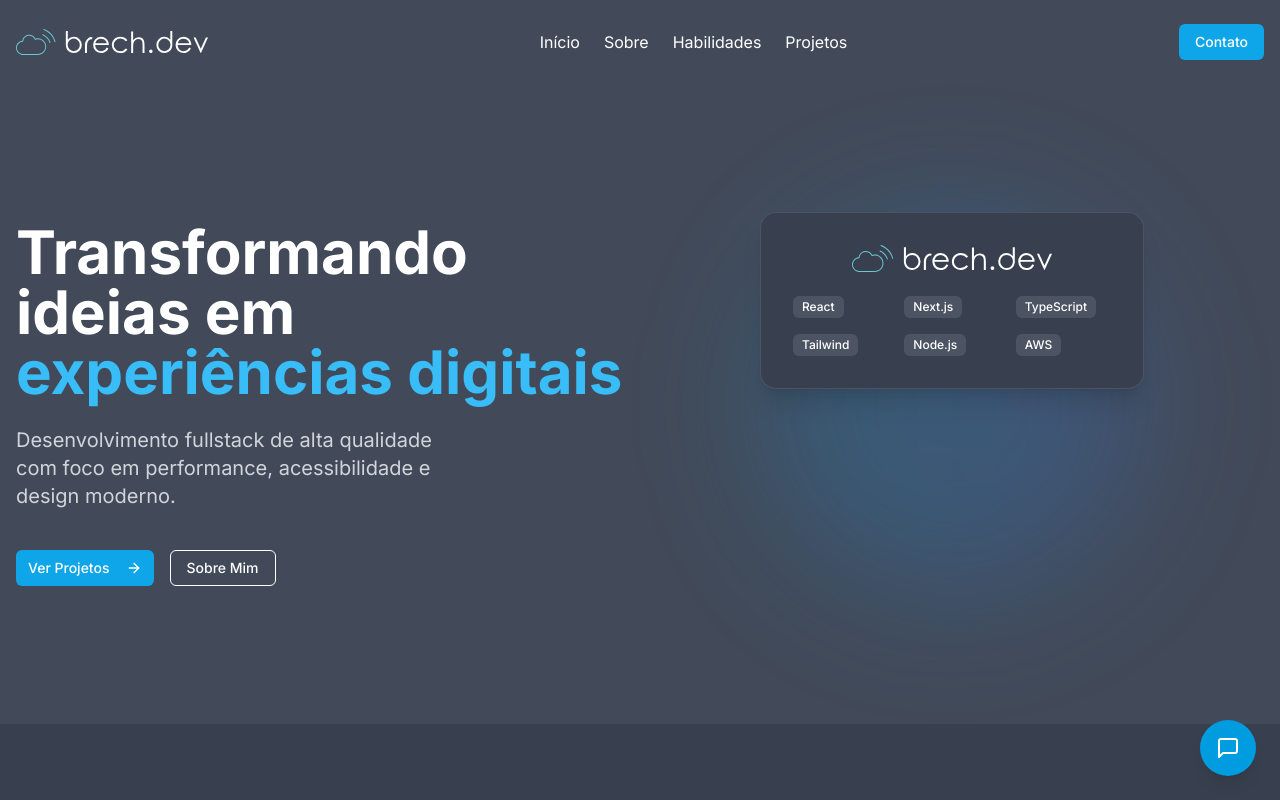
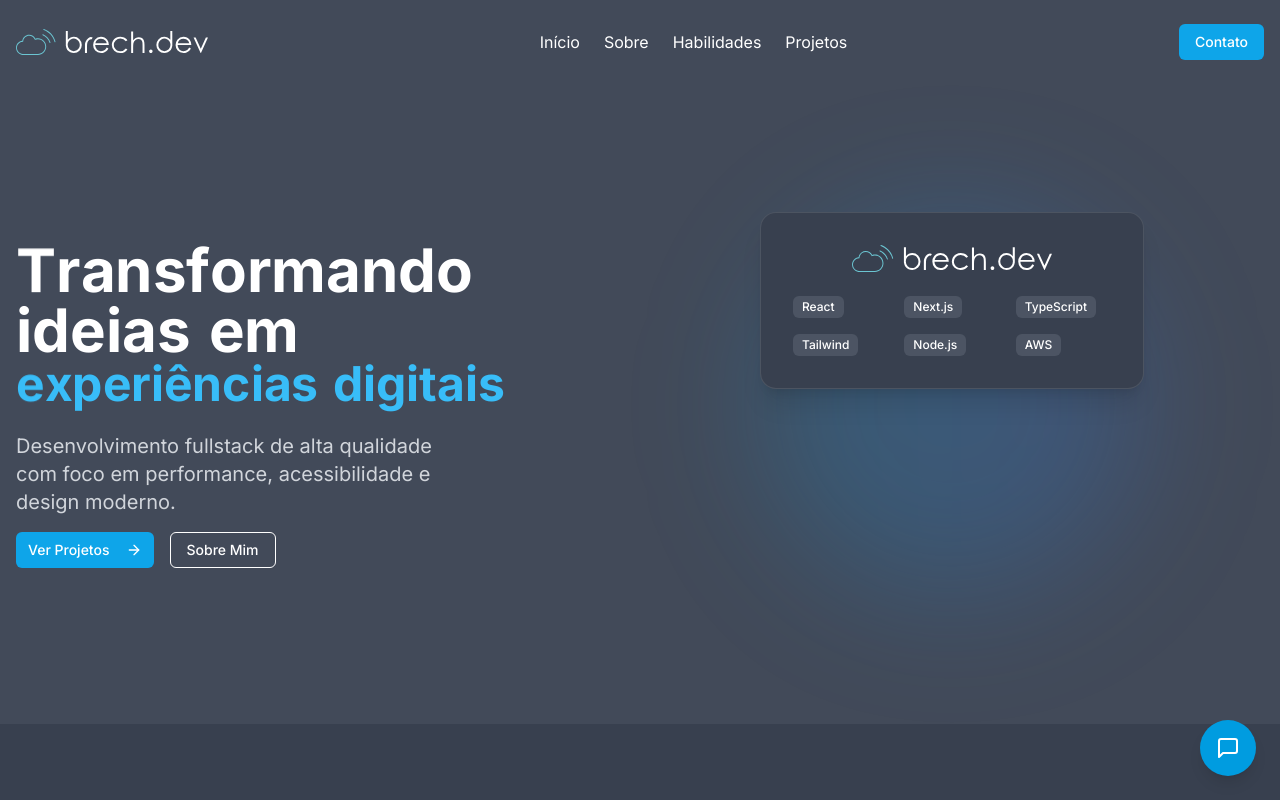
Before and after one commit to brunnorech/portifolio, a Next.js app: page / in a window 1280 px wide. Shown: the top 800 px of the page. Built offline with nearby package versions, Linux system fonts and the light colour scheme.

Commit message:
feat: add animations

```diff
--- a/package.json
+++ b/package.json
@@ -14,14 +14,15 @@
     "@radix-ui/react-dialog": "^1.1.6",
     "@radix-ui/react-navigation-menu": "^1.2.5",
     "@radix-ui/react-slot": "^1.1.2",
+    "@react-spring/web": "^9.7.5",
     "class-variance-authority": "^0.7.1",
     "clsx": "^2.1.1",
     "lucide-react": "^0.477.0",
     "next": "15.2.0",
     "next-themes": "^0.4.6",
     "nodemailer": "^6.10.0",
-    "react": "^19.0.0",
-    "react-dom": "^19.0.0",
+    "react": "^18.3.1",
+    "react-dom": "^18.3.1",
     "sonner": "^2.0.1",
     "tailwind-merge": "^3.0.2",
     "uuid": "^11.1.0"
--- a/src/app/page.tsx
+++ b/src/app/page.tsx
@@ -20,6 +20,8 @@ import {
 import dynamic from "next/dynamic";
 import ProjectExperience from "./components/project-experience";
 import { useRef } from "react";
+import SplitText from "../components/ui/splitted-text";
+import FadeContent from "../components/ui/fade-content";
 const Footer = dynamic(() => import("./components/footer"), { ssr: false });
 const Chatbot = dynamic(() => import("./components/chat-bot"), { ssr: false });
 
@@ -104,13 +106,31 @@ export default function Home() {
         className="container mx-auto px-4 py-20 md:py-32 flex flex-col md:flex-row items-center"
       >
         <div className="md:w-1/2 space-y-6">
-          <h1 className="text-4xl md:text-6xl font-bold text-white leading-tight">
-            Transformando ideias em{" "}
-            <span className="text-sky-400">experiências digitais</span>
-          </h1>
+          <SplitText
+            text="Transformando ideias em "
+            className="text-4xl md:text-6xl font-bold text-white"
+            delay={50}
+            animationFrom={{ opacity: 0, transform: "translate3d(0,50px,0)" }}
+            animationTo={{ opacity: 1, transform: "translate3d(0,0,0)" }}
+            threshold={0.2}
+            rootMargin="-50px"
+          />
+          <SplitText
+            text="experiências digitais"
+            className="text-4xl md:text-5xl text- text-sky-400 font-bold"
+            delay={50}
+            animationFrom={{
+              opacity: 0,
+              transform: "translate3d(0,50px,0)",
+            }}
+            animationTo={{ opacity: 1, transform: "translate3d(0,0,0)" }}
+            threshold={0.2}
+            rootMargin=""
+          />
+          <FadeContent duration={1000} easing="ease-out" initialOpacity={0.5}>
             <p className="text-gray-300 text-lg md:text-xl max-w-md">
-            Desenvolvimento fullstack de alta qualidade com foco em performance,
-            acessibilidade e design moderno.
+              Desenvolvimento fullstack de alta qualidade com foco em
+              performance, acessibilidade e design moderno.
             </p>
             <div className="flex space-x-4 pt-4">
               <a href="#projetos">
@@ -127,7 +147,9 @@ export default function Home() {
                 </Button>
               </a>
             </div>
+          </FadeContent>
         </div>
+
         <div className="md:w-1/2 mt-12 md:mt-0 flex justify-center">
           <div className="relative w-80 h-80 md:w-96 md:h-96">
             <div className="absolute inset-0 bg-gradient-to-r from-sky-500/20 to-blue-500/20 rounded-full blur-3xl"></div>
@@ -162,6 +184,7 @@ export default function Home() {
         </div>
       </section>
 
+      <FadeContent duration={1000} easing="ease-out" initialOpacity={0.5}>
         <section id="sobre" className="bg-[rgb(56,64,79)] py-20">
           <div className="container mx-auto px-4">
             <div className="text-center mb-16">
@@ -205,9 +228,10 @@ export default function Home() {
                 </p>
                 <p className="text-gray-300">
                   Especializado em React, Next.js e TypeScript, tenho trabalhado
-                com empresas de diversos segmentos para transformar suas visões
-                em realidade digital. Minha abordagem combina princípios sólidos
-                de design com as melhores práticas de desenvolvimento.
+                  com empresas de diversos segmentos para transformar suas
+                  visões em realidade digital. Minha abordagem combina
+                  princípios sólidos de design com as melhores práticas de
+                  desenvolvimento.
                 </p>
 
                 <div className="grid grid-cols-2 gap-4 pt-4">
@@ -229,7 +253,9 @@ export default function Home() {
                     </div>
                     <div>
                       <h4 className="text-white font-medium">Arquitetura</h4>
-                    <p className="text-gray-400 text-sm">Soluções escaláveis</p>
+                      <p className="text-gray-400 text-sm">
+                        Soluções escaláveis
+                      </p>
                     </div>
                   </div>
 
@@ -261,7 +287,9 @@ export default function Home() {
             </div>
           </div>
         </section>
+      </FadeContent>
 
+      <FadeContent duration={500} easing="ease-in-out" initialOpacity={0.5}>
         <section id="habilidades" className="py-20 bg-[rgb(66,74,89)]">
           <div className="container mx-auto px-4">
             <div className="text-center mb-16">
@@ -272,8 +300,8 @@ export default function Home() {
                 Tecnologias e <span className="text-sky-400">Ferramentas</span>
               </h2>
               <p className="text-gray-300 mt-4 max-w-2xl mx-auto">
-              Domínio das tecnologias mais recentes para criar experiências web
-              modernas e eficientes
+                Domínio das tecnologias mais recentes para criar experiências
+                web modernas e eficientes
               </p>
             </div>
 
@@ -297,7 +325,9 @@ export default function Home() {
                   className="bg-[rgb(56,64,79)] border-none shadow-lg"
                 >
                   <CardContent className="p-6">
-                  <h3 className="text-white font-medium mb-3">{skill.name}</h3>
+                    <h3 className="text-white font-medium mb-3">
+                      {skill.name}
+                    </h3>
                     <div className="w-full bg-gray-700 rounded-full h-2.5">
                       <div
                         className="bg-gradient-to-r from-sky-500 to-sky-400 h-2.5 rounded-full"
@@ -313,6 +343,7 @@ export default function Home() {
             </div>
           </div>
         </section>
+      </FadeContent>
 
       <section id="projetos" className="py-20 bg-[rgb(56,64,79)]">
         <div className="container mx-auto px-4">
@@ -333,6 +364,7 @@ export default function Home() {
         </div>
       </section>
 
+      <FadeContent duration={1000} easing="ease-out" initialOpacity={0.5}>
         <section className="py-20 bg-[rgb(66,74,89)]">
           <div className="container mx-auto px-4">
             <div className="text-center mb-16">
@@ -404,7 +436,9 @@ export default function Home() {
             </div>
           </div>
         </section>
+      </FadeContent>
 
+      <FadeContent duration={1000} easing="ease-out" initialOpacity={0.5}>
         <section id="contato" className="py-20 bg-[rgb(56,64,79)]">
           <div className="container mx-auto px-4">
             <div className="flex flex-col lg:flex-row gap-12">
@@ -542,6 +576,7 @@ export default function Home() {
             </div>
           </div>
         </section>
+      </FadeContent>
 
       <footer className="bg-[rgb(46,54,69)] py-12">
         <div className="container mx-auto px-4">
--- /dev/null
+++ b/src/components/ui/animated-content.tsx
@@ -0,0 +1,81 @@
+import { useRef, useEffect, useState, ReactNode } from "react";
+import { useSpring, animated, SpringConfig } from "@react-spring/web";
+
+interface AnimatedContentProps {
+  children: ReactNode;
+  distance?: number;
+  direction?: "vertical" | "horizontal";
+  reverse?: boolean;
+  config?: SpringConfig;
+  initialOpacity?: number;
+  animateOpacity?: boolean;
+  scale?: number;
+  threshold?: number;
+  delay?: number;
+}
+
+const AnimatedContent: React.FC<AnimatedContentProps> = ({
+  children,
+  distance = 100,
+  direction = "vertical",
+  reverse = false,
+  config = { tension: 50, friction: 25 },
+  initialOpacity = 0,
+  animateOpacity = true,
+  scale = 1,
+  threshold = 0.1,
+  delay = 0,
+}) => {
+  const [inView, setInView] = useState(false);
+  const ref = useRef<HTMLDivElement | null>(null);
+
+  useEffect(() => {
+    const element = ref.current;
+    if (!element) return;
+
+    const observer = new IntersectionObserver(
+      ([entry]) => {
+        if (entry.isIntersecting) {
+          observer.unobserve(element);
+          setTimeout(() => {
+            setInView(true);
+          }, delay);
+        }
+      },
+      { threshold }
+    );
+
+    observer.observe(element);
+
+    return () => observer.disconnect();
+  }, [threshold, delay]);
+
+  const directions: Record<"vertical" | "horizontal", string> = {
+    vertical: "Y",
+    horizontal: "X",
+  };
+
+  const springProps = useSpring({
+    from: {
+      transform: `translate${directions[direction]}(${
+        reverse ? `-${distance}px` : `${distance}px`
+      }) scale(${scale})`,
+      opacity: animateOpacity ? initialOpacity : 1,
+    },
+    to: inView
+      ? {
+          transform: `translate${directions[direction]}(0px) scale(1)`,
+          opacity: 1,
+        }
+      : undefined,
+    config,
+  });
+
+  return (
+    <animated.div ref={ref} style={springProps}>
+      {children}
+    </animated.div>
+  );
+};
+
+export default AnimatedContent;
--- /dev/null
+++ b/src/components/ui/fade-content.tsx
@@ -0,0 +1,63 @@
+import { useRef, useEffect, useState, ReactNode } from "react";
+
+interface FadeContentProps {
+  children: ReactNode;
+  blur?: boolean;
+  duration?: number;
+  easing?: string;
+  delay?: number;
+  threshold?: number;
+  initialOpacity?: number;
+  className?: string;
+}
+
+const FadeContent: React.FC<FadeContentProps> = ({
+  children,
+  blur = false,
+  duration = 1000,
+  easing = "ease-out",
+  delay = 0,
+  threshold = 0.1,
+  initialOpacity = 0,
+  className = "",
+}) => {
+  const [inView, setInView] = useState(false);
+  const ref = useRef<HTMLDivElement | null>(null);
+
+  useEffect(() => {
+    const element = ref.current;
+    if (!element) return;
+
+    const observer = new IntersectionObserver(
+      ([entry]) => {
+        if (entry.isIntersecting) {
+          observer.unobserve(element);
+          setTimeout(() => {
+            setInView(true);
+          }, delay);
+        }
+      },
+      { threshold }
+    );
+
+    observer.observe(element);
+
+    return () => observer.disconnect();
+  }, [threshold, delay]);
+
+  return (
+    <div
+      ref={ref}
+      className={className}
+      style={{
+        opacity: inView ? 1 : initialOpacity,
+        transition: `opacity ${duration}ms ${easing}, filter ${duration}ms ${easing}`,
+        filter: blur ? (inView ? "blur(0px)" : "blur(10px)") : "none",
+      }}
+    >
+      {children}
+    </div>
+  );
+};
+
+export default FadeContent;
--- /dev/null
+++ b/src/components/ui/splitted-text.tsx
@@ -0,0 +1,120 @@
+import { useSprings, animated } from "@react-spring/web";
+import { useEffect, useRef, useState } from "react";
+
+interface SplitTextProps {
+  text?: string;
+  className?: string;
+  delay?: number;
+  animationFrom?: { opacity: number; transform: string };
+  animationTo?: { opacity: number; transform: string };
+  easing?: (t: number) => number;
+  threshold?: number;
+  rootMargin?: string;
+  textAlign?: "left" | "right" | "center" | "justify" | "initial" | "inherit";
+  onLetterAnimationComplete?: () => void;
+}
+
+const SplitText: React.FC<SplitTextProps> = ({
+  text = "",
+  className = "",
+  delay = 100,
+  animationFrom = { opacity: 0, transform: "translate3d(0,40px,0)" },
+  animationTo = { opacity: 1, transform: "translate3d(0,0,0)" },
+  easing = (t: number) => t,
+  threshold = 0.1,
+  rootMargin = "-100px",
+  textAlign = "center",
+  onLetterAnimationComplete,
+}) => {
+  const words = text.split(" ").map((word) => word.split(""));
+  const letters = words.flat();
+  const [inView, setInView] = useState(false);
+  const ref = useRef<HTMLParagraphElement>(null);
+  const animatedCount = useRef(0);
+
+  useEffect(() => {
+    const observer = new IntersectionObserver(
+      ([entry]) => {
+        if (entry.isIntersecting) {
+          setInView(true);
+          if (ref.current) {
+            observer.unobserve(ref.current);
+          }
+        }
+      },
+      { threshold, rootMargin }
+    );
+
+    if (ref.current) {
+      observer.observe(ref.current);
+    }
+
+    return () => observer.disconnect();
+  }, [threshold, rootMargin]);
+
+  const springs = useSprings(
+    letters.length,
+    letters.map((_, i) => ({
+      from: animationFrom,
+      to: inView
+        ? async (next: (props: any) => Promise<void>) => {
+            await next(animationTo);
+            animatedCount.current += 1;
+            if (
+              animatedCount.current === letters.length &&
+              onLetterAnimationComplete
+            ) {
+              onLetterAnimationComplete();
+            }
+          }
+        : animationFrom,
+      delay: i * delay,
+      config: { easing },
+    }))
+  );
+
+  return (
+    <p
+      ref={ref}
+      className={`split-parent ${className}`}
+      style={{
+        textAlign,
+        overflow: "hidden",
+        display: "inline",
+        whiteSpace: "normal",
+        wordWrap: "break-word",
+      }}
+    >
+      {words.map((word, wordIndex) => (
+        <span
+          key={wordIndex}
+          style={{ display: "inline-block", whiteSpace: "nowrap" }}
+        >
+          {word.map((letter, letterIndex) => {
+            const index =
+              words.slice(0, wordIndex).reduce((acc, w) => acc + w.length, 0) +
+              letterIndex;
+
+            return (
+              <animated.span
+                key={index}
+                style={{
+                  ...springs[index],
+                  display: "inline-block",
+                  willChange: "transform, opacity",
+                }}
+              >
+                {letter}
+              </animated.span>
+            );
+          })}
+          <span style={{ display: "inline-block", width: "0.3em" }}>
+            &nbsp;
+          </span>
+        </span>
+      ))}
+    </p>
+  );
+};
+
+export default SplitText;
```
Also changed, not shown: 1 other file (tests, documents, lock files or other folders). Lines whose indentation alone changed are shown as unchanged.
